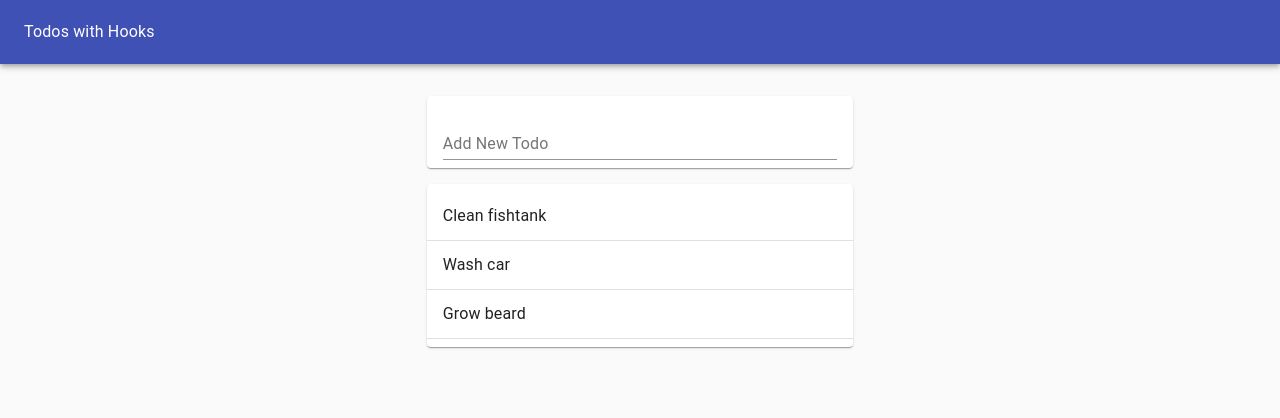
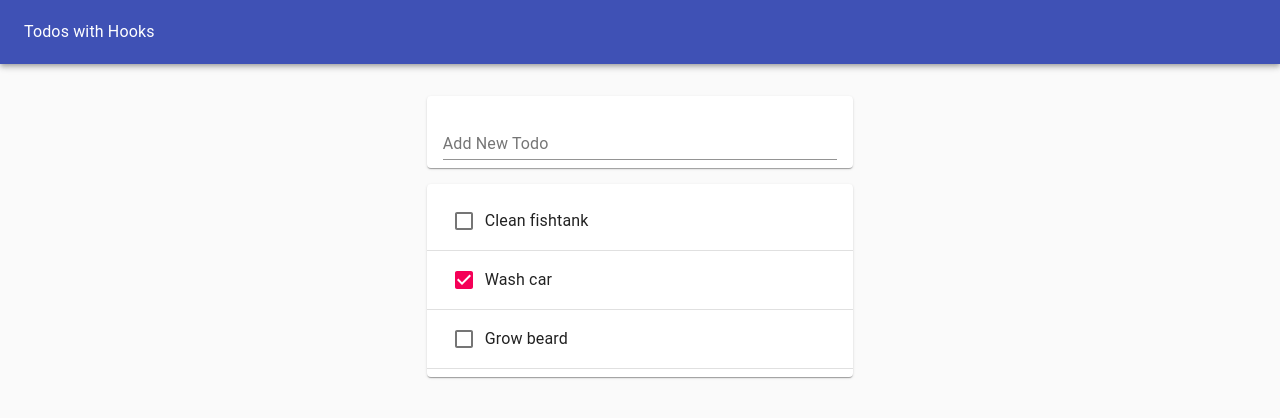
Before and after one commit to super8989/React_hooks_todo, a React (Create React App) app: page / in a window 1280 px wide. Shown: the top 418 px of the page. Built offline with nearby package versions, Linux system fonts and the light colour scheme.

Commit message:
added a Checkbox to Todo.js

```diff
--- a/src/Todo.js
+++ b/src/Todo.js
@@ -2,10 +2,12 @@
 
 import ListItem from "@material-ui/core/ListItem";
 import ListItemText from "@material-ui/core/ListItemText";
+import Checkbox from "@material-ui/core/Checkbox";
 
 function Todo({ task, completed }) {
 	return (
 		<ListItem>
+			<Checkbox tabIndex={-1} checked={completed} />
 			<ListItemText>{task}</ListItemText>
 		</ListItem>
 	);
```
